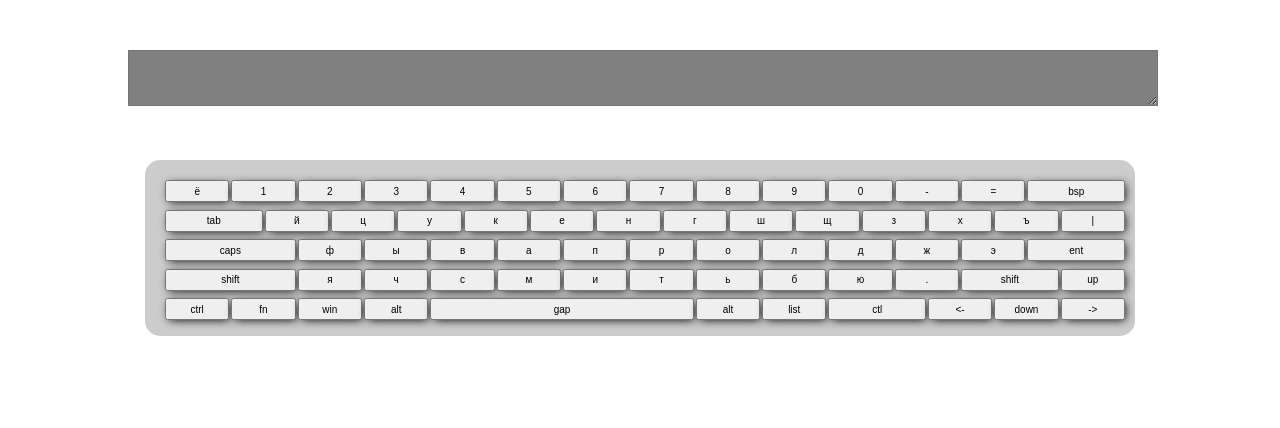
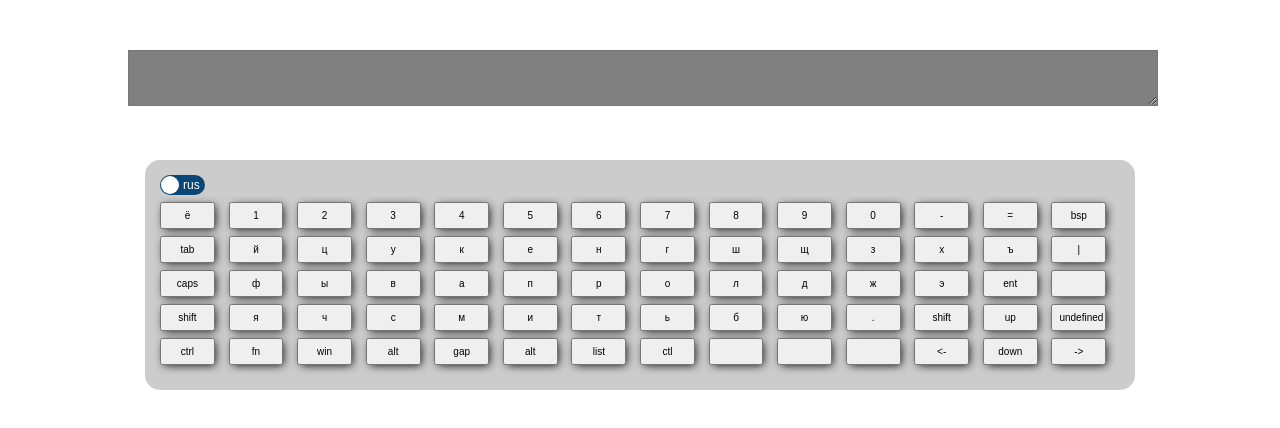
Before and after one commit to AlenaShkr/virtualKeyboard, a website: page index.html in a window 1280 px wide. Drawn offline with Linux system fonts and the light colour scheme.

Commit message:
add available choice language

```diff
--- a/index.js
+++ b/index.js
@@ -1,47 +1,78 @@
-window.onload = function load() {
-  const textField = document.createElement('textarea');
-  textField.className = 'text';
-  document.body.appendChild(textField);
-
-  const keyboard = document.createElement('div');
-  keyboard.className = 'keyboard';
-
 const valueKeyEng = [
   ['`', '1', '2', '3', '4', '5', '6', '7', '8', '9', '0', '-', '=', 'bsp'],
   ['tab', 'q', 'w', 'e', 'r', 't', 'y', 'u', 'i', 'o', 'p', '[', ']', '|'],
-    ['caps', 'a', 's', 'd', 'f', 'g', 'h', 'j', 'k', 'l', ';', `'`, 'ent', ''],
-    ['shift', 'z', 'x', 'c', 'v', 'b', 'n', 'm', ',', '.', '/', 'shift', 'up',''],
+  ['caps', 'a', 's', 'd', 'f', 'g', 'h', 'j', 'k', 'l', ';', "'", 'ent', ''],
+  ['shift', 'z', 'x', 'c', 'v', 'b', 'n', 'm', ',', '.', '/', 'shift', 'up'],
   ['ctrl', 'fn', 'win', 'alt', 'gap', 'alt', 'list', 'ctl', '', '', '', '<-', 'down', '->']];
 
 const valueKeyRus = [
   ['ё', '1', '2', '3', '4', '5', '6', '7', '8', '9', '0', '-', '=', 'bsp'],
   ['tab', 'й', 'ц', 'у', 'к', 'е', 'н', 'г', 'ш', 'щ', 'з', 'х', 'ъ', '|'],
   ['caps', 'ф', 'ы', 'в', 'а', 'п', 'р', 'о', 'л', 'д', 'ж', 'э', 'ent', ''],
-    ['shift', 'я', 'ч', 'с', 'м', 'и', 'т', 'ь', 'б', 'ю', '.', 'shift', 'up',''],
+  ['shift', 'я', 'ч', 'с', 'м', 'и', 'т', 'ь', 'б', 'ю', '.', 'shift', 'up'],
   ['ctrl', 'fn', 'win', 'alt', 'gap', 'alt', 'list', 'ctl', '', '', '', '<-', 'down', '->']];
 
 const objectLang = {
   eng: valueKeyEng,
   rus: valueKeyRus,
 };
-
+function drawButtons(keyboard, lang) {
   for (let i = 0; i < 5; i += 1) {
     for (let j = 0; j < 14; j += 1) {
-      if (objectLang.rus[i][j] !=='') {
       const btn = document.createElement('button');
       btn.className = 'button';
 
-      btn.innerHTML = objectLang.rus[i][j];
-      btn.value = objectLang.rus[i][j];
+      btn.innerHTML = objectLang[lang][i][j];
+      btn.value = objectLang[lang][i][j];
       keyboard.appendChild(btn);
     }
   }
 }
+function redrawButtons(keyboard, lang) {
+  const buttons = keyboard.querySelectorAll('.button');
+  let result = [].concat(...objectLang[lang]);
+  for (let i = 0; i < buttons.length; i ++) {
+  buttons[i].innerText = result[i];
+  buttons[i].value = result[i];
+  }
+}
+window.onload = function load() {
+  const textField = document.createElement('textarea');
+  textField.className = 'text';
+  document.body.appendChild(textField);
+  const keyboard = document.createElement('div');
+  keyboard.className = 'keyboard';
+  const keyboardButton = document.createElement('div');
+  keyboardButton.className = 'keyboard-buttons';
+  const sectionChoiceLang = document.createElement('section');
+  sectionChoiceLang.className = 'slider-checkbox';
+  const checkboxChoiceLang = document.createElement('input');
+  checkboxChoiceLang.type = 'checkbox';
+  checkboxChoiceLang.className = 'checkbox';
+  const labelForCheckbox = document.createElement('label');
+  labelForCheckbox.className = 'label';
+  labelForCheckbox.htmlFor = 'checkbox';
+  sectionChoiceLang.appendChild(checkboxChoiceLang);
+  sectionChoiceLang.appendChild(labelForCheckbox);
+  keyboard.appendChild(sectionChoiceLang);
+  let lang = 'rus';
+
+  drawButtons(keyboardButton, lang);
+  keyboard.appendChild(keyboardButton);
   document.body.appendChild(keyboard);
-
+  checkboxChoiceLang.addEventListener('click', () => {
+    lang = 'rus';
+     if(checkboxChoiceLang.checked) {
+    lang = 'eng';
+  }
+    redrawButtons(keyboardButton, lang);
+  });
+  window.addEventListener('keydown', (event) => {
+    textField.value += event.key;
+  });
   window.addEventListener('keyup', (event) => {
     if (event.key === 'Tab')
-    textField.value += '   ';
+    textField.value += '\t';
     if (event.key !== 'Control'& 'Shift' & 'Tab')
     textField.value += event.key;
   });
@@ -49,7 +80,7 @@ window.onload = function load() {
   const btn = document.querySelectorAll('button');
   btn.forEach((el) => {
     el.addEventListener('click', (event) => {
-      textField.value += event.target.value;
+      textField.value += event.toElement.value;
     });
   });
 };
--- a/main.css
+++ b/main.css
@@ -1,61 +1,32 @@
 body {
     font-family: sans-serif;
   }
-
   .keyboard {
-    display: grid;
-    grid-template-columns: repeat(29, 1fr);
-    grid-gap: 2px;
-
     width: 75%;
-    height: 35%;
+    height: 25vh;
     padding: 15px;
     margin: 0 auto;
-
     background: rgba(156, 153, 153, 0.5);
     border-radius: 15px;
   }
+  .keyboard-buttons {
+    display: grid;
+    grid-template-rows: repeat(5, 1fr);
+    grid-template-columns: repeat(14, 1fr);
+
+    width: 100%;
+    height: 85%;
+    margin-top: 5px;
+  }
 
   .button {
-    width: 100%;
-    grid-area: span 1/span 2;
+    width: 80%;
     height: 80%;
-    margin: 5px;
+    margin: 0px;
     box-shadow: 2px 2px 10px -2px black;
 
     font-size: 10px;
     text-align: center;
-  }
-  .button:nth-child(14) {
-    grid-area: span 1/span 3;
-  }
-
-  .button:nth-child(15) {
-    grid-area: span 1/span 3;
-  }
-
-  .button:nth-child(29) {
-    grid-area: span 1/span 4;
-  }
-
-  .button:nth-child(41) {
-    grid-area: span 1/span 3;
-  }
-
-  .button:nth-child(42) {
-    grid-area: span 1/span 4;
-  }
-
-  .button:nth-child(53) {
-    grid-area: span 1/span 3;
-  }
-
-  .button:nth-child(59) {
-    grid-area: span 1/span 8;
-  }
-
-  .button:nth-child(62) {
-    grid-area: span 1/span 3;
   }
 
   .button:hover {
@@ -82,3 +53,68 @@ body {
     background: gray;
     color: white;
   }
+
+  /* slider checkbox */
+
+  .slider-checkbox {
+    position: relative;
+    margin-top: 0px;
+  }
+  .slider-checkbox input {
+    margin: 0px;
+    margin-top: 1px;
+    cursor: pointer;
+    opacity: 0;
+    position: absolute;
+    z-index: 1;
+    top: 0px;
+    left: 0px;
+    width: 40px;
+    height: 20px;
+  }
+  .slider-checkbox input:checked + .label:before {
+    background-color: #1877c1;
+    content: "eng";
+    padding-left: 5px;
+  }
+  .slider-checkbox input:checked + .label:after {
+    left: 25px;
+  }
+  .slider-checkbox .label {
+    position: relative;
+    padding-left: 46px;
+  }
+  .slider-checkbox .label:before, .slider-checkbox .label:after {
+    position: absolute;
+    border-radius: 10px;
+    transition: background-color 0.3s, left 0.3s;
+  }
+  .slider-checkbox .label:before {
+    content: "rus";
+    color: #fff;
+    box-sizing: border-box;
+    padding-left: 23px;
+    font-size: 12px;
+    line-height: 20px;
+    left: 0px;
+    top: 0px;
+    height: 20px;
+    width: 45px;
+    border-radius: 10px;
+  }
+  .slider-checkbox .label:after {
+    content: "";
+    letter-spacing: 20px;
+    background: #fff;
+    left: 1px;
+    top: 1px;
+    height: 18px;
+    width: 18px;
+  }
+  .slider-checkbox {
+    margin-top: 0px;
+    margin-bottom: 8px;
+  }
+  .slider-checkbox input:not(:checked) + .label[for="checkbox"]:before {
+    background-color: #0a4776;
+  }
```
Lines whose indentation alone changed are shown as unchanged.
